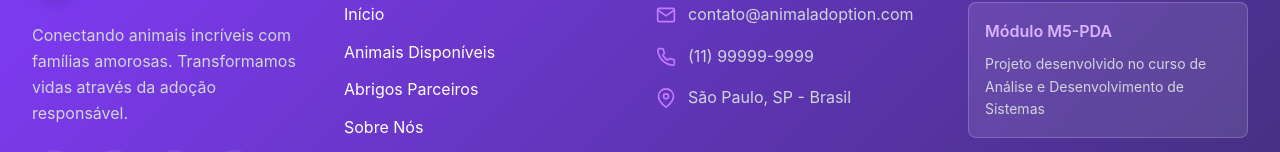
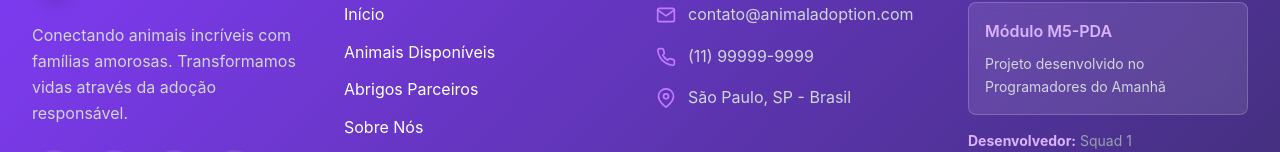
Before and after one commit to alissonn17/AnimalAdoption, a Next.js app: page / in a window 1280 px wide. Shown: the part 4984-5136 px from the top of the page. Built offline with nearby package versions, Linux system fonts and the light colour scheme; no server answers.

Commit message:
fix: update Footer project description

```diff
--- a/src/app/components/Footer.tsx
+++ b/src/app/components/Footer.tsx
@@ -149,8 +149,7 @@ export default function Footer(): JSX.Element {
                   Módulo M5-PDA
                 </h4>
                 <p className="text-sm text-gray-300 leading-relaxed">
-                  Projeto desenvolvido no curso de Análise e Desenvolvimento de
-                  Sistemas
+                  Projeto desenvolvido no Programadores do Amanhã
                 </p>
               </div>
               <div className="text-sm text-gray-400">
```
